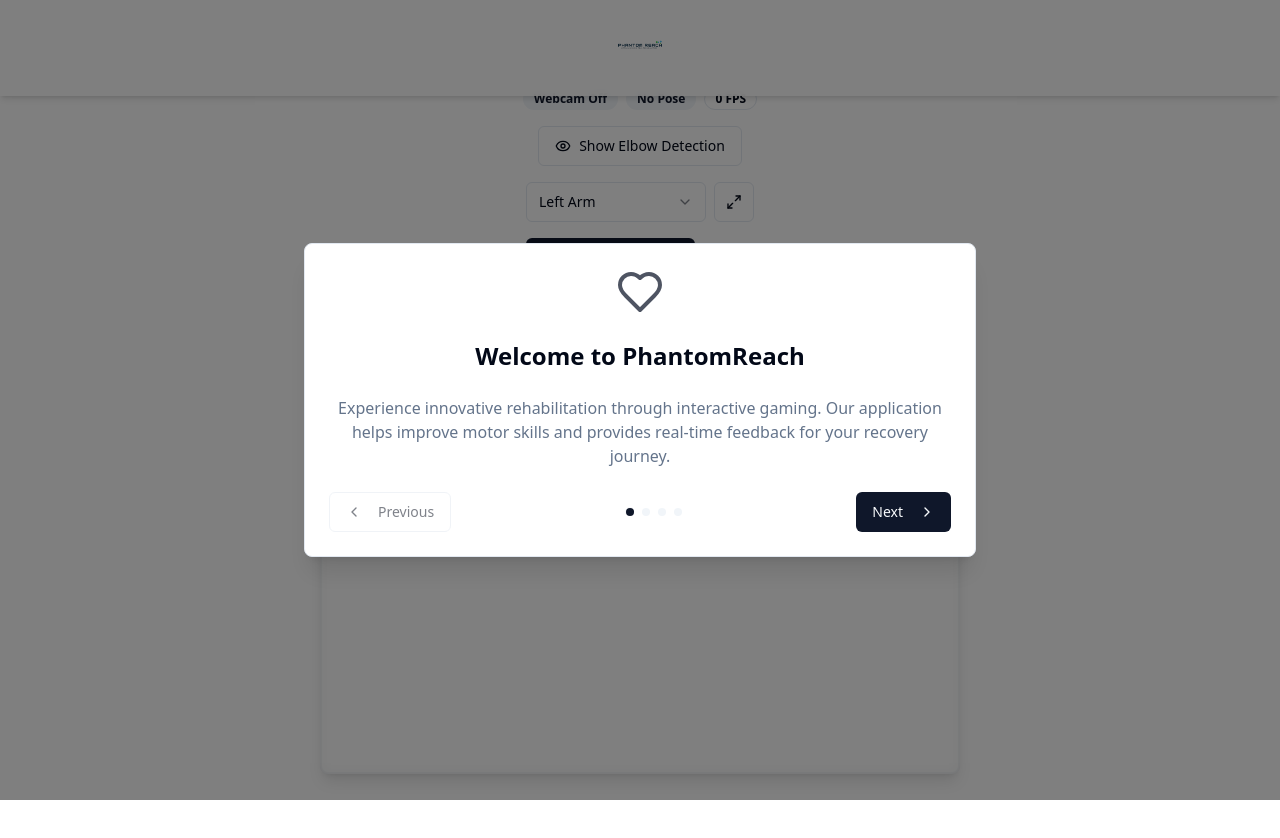
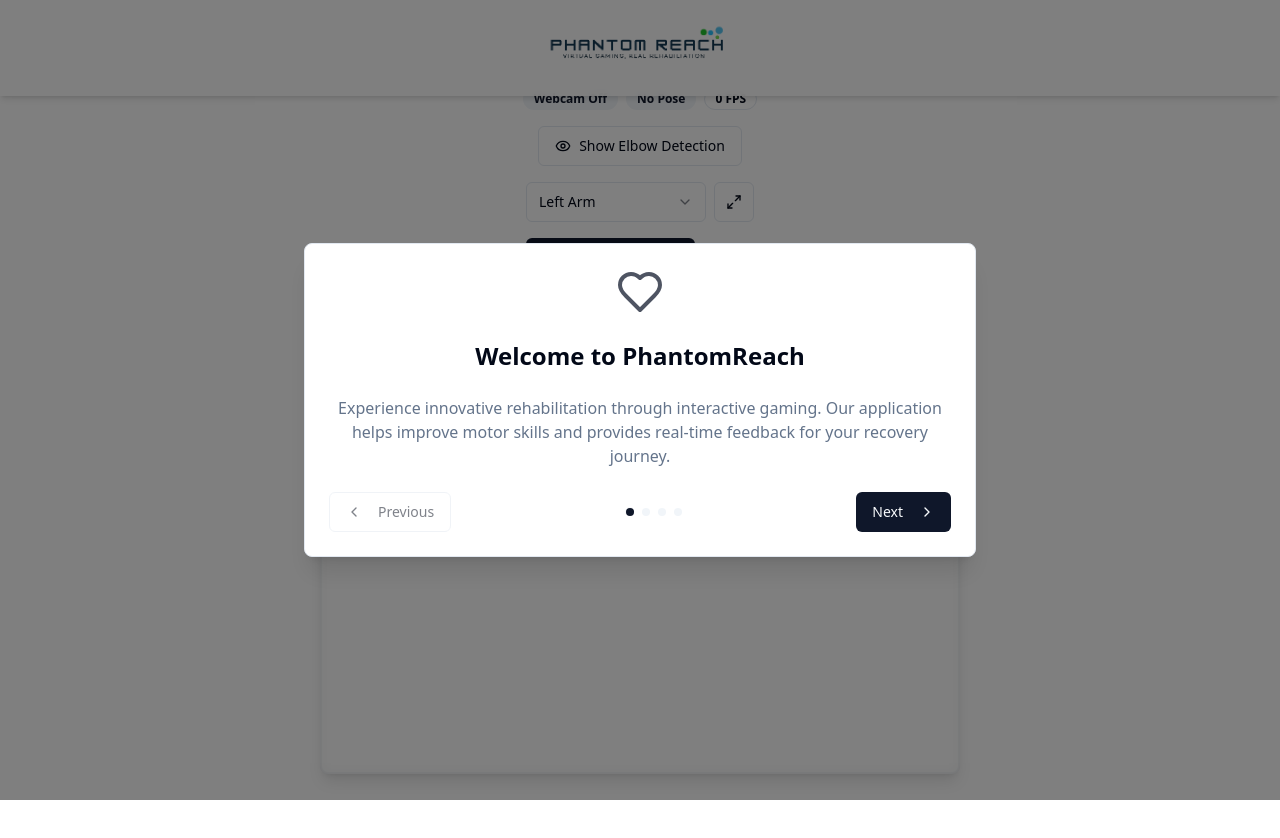
Before and after one commit to ShovalBenjer/phantom-reach, a React (Vite) app: page / in a window 1280 px wide. Shown: the top 838 px of the page. Built offline with nearby package versions, Linux system fonts and the light colour scheme.

Commit message:
Save current state of code
[skip gpt_engineer]

```diff
--- a/src/components/PoseDetectionUI.tsx
+++ b/src/components/PoseDetectionUI.tsx
@@ -92,7 +92,7 @@ export const PoseDetectionUI: React.FC = () => {
       <div className="fixed top-0 left-0 right-0 z-50 bg-white/90 backdrop-blur-sm p-4 shadow-md">
         <div className="max-w-md mx-auto">
           <img
-            src="phantomreachlogo.png"
+            src="/lovable-uploads/cb4a0533-02e3-47ff-a388-75ca4008048a.png"
             alt="PhantomReach Logo"
             className="h-16 w-auto mx-auto"
             aria-label="PhantomReach - Virtual Gaming, Real Rehabilitation"
```
Also changed, not shown: public/lovable-uploads/cb4a0533-02e3-47ff-a388-75ca4008048a.png (added).
